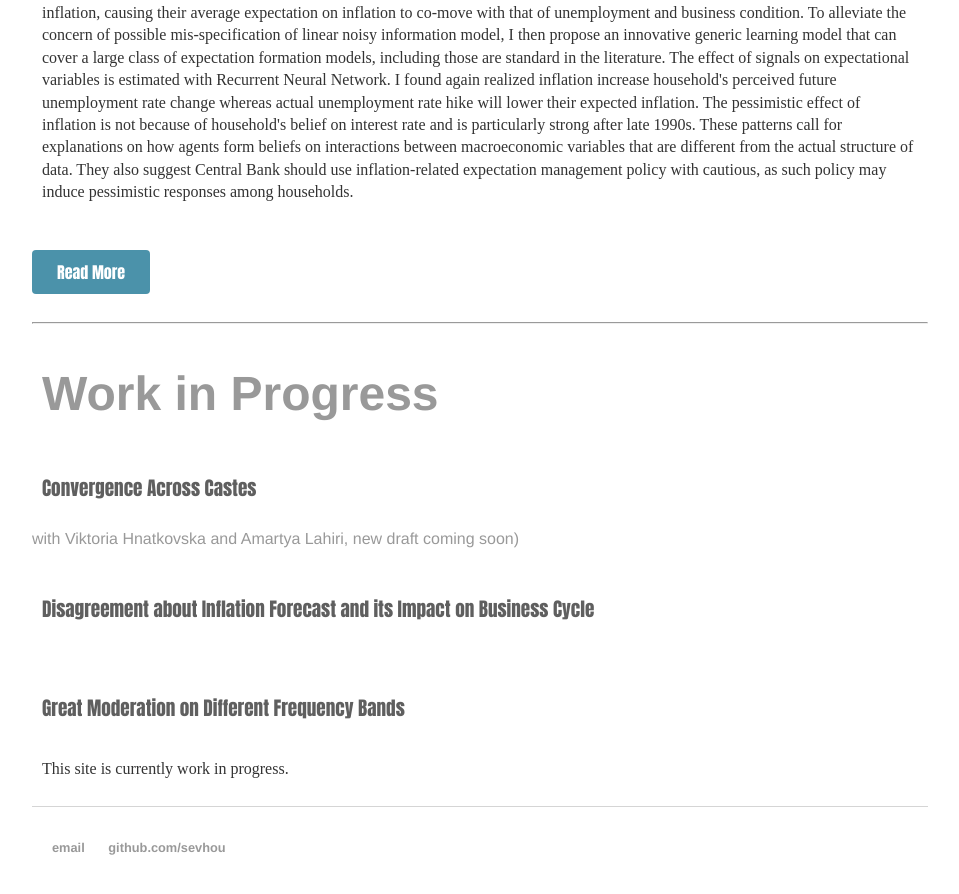
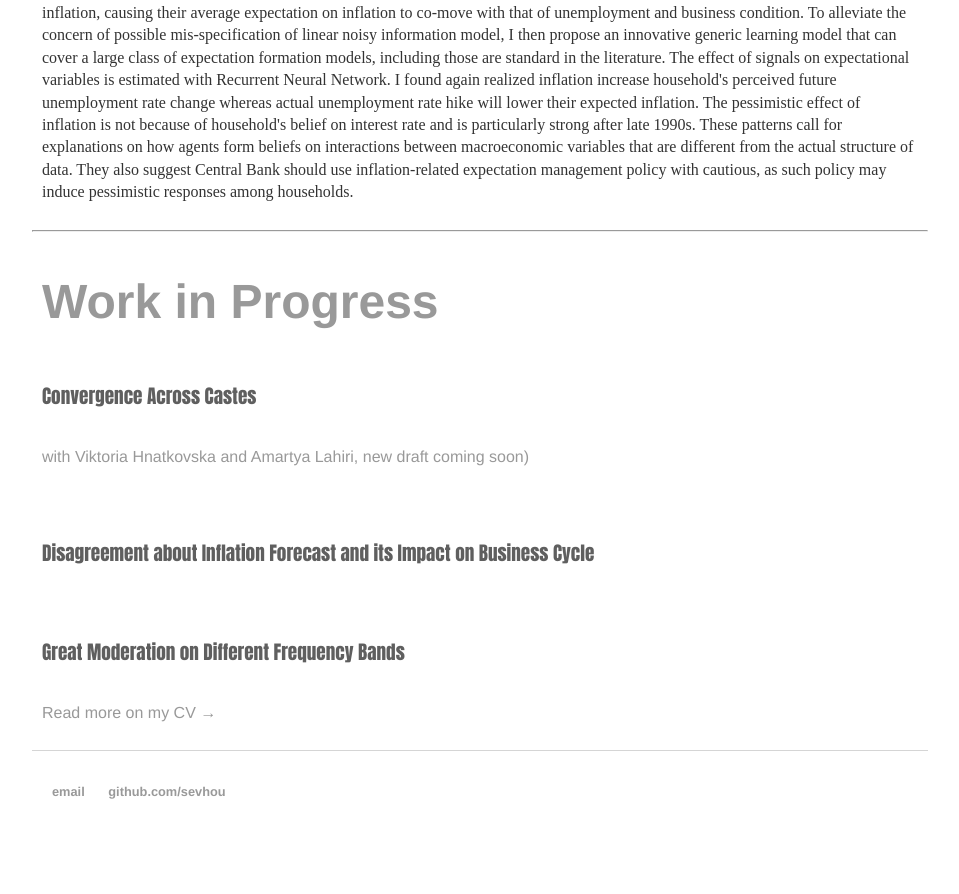
Before and after one commit to sevhou/sevhou.github.io, a Jekyll site: the page built from research/index.html, in a window 1280 px wide and 900 px high, scrolled down 1514 px. Shown: the top 894 px of the window, without its empty margins (160-1119 px from the left). Built offline with Jekyll 4.4.1, drawn with Linux system fonts in a browser that asks for light colours.

Commit message:
Update index.html

```diff
--- a/research/index.html
+++ b/research/index.html
@@ -27,7 +27,7 @@
 			decrease agents' reliance on corresponding public signals. I then propose a model that
 			features rational inattention to explain these patterns.</p>
 
-		<a href="/" class="bluebutton">Read More</a>
+		<a href="https://sevhou.github.io/research/Learning_RNN_v2.0.pdf" class="bluebutton">Read More</a>
 
 		<hr>
 
@@ -49,7 +49,7 @@
 			into a low inflation trap.
 
 		</p>
-		<a href="/" class="bluebutton">Read More</a>
+		<a href="https://sevhou.github.io/research/Monetary%20Policy%20when%20the%20Phillips%20Curve%20is%20Locally%20Quite%20Flat.pdf" class="bluebutton">Read More</a>
 		<hr>
 
 	<h2>Paper 3: Uncovering Subjective Models from Survey Expectations</h2>
@@ -72,19 +72,18 @@
 			policy may induce pessimistic responses among households.
 
 		</p>
-		<a href="/" class="bluebutton">Read More</a>
 		<hr>
 
 	<h1 class="wip">Work in Progress</h1>
 	<h2>Convergence Across Castes</h2>
-		<p class="light-text thin-margin">with Viktoria Hnatkovska and Amartya Lahiri, new draft coming soon)</p>
+		<p class="light-text">with Viktoria Hnatkovska and Amartya Lahiri, new draft coming soon)</p>
 	<br>
 	<h2>Disagreement about Inflation Forecast and its Impact on Business Cycle</h2>
 	<br>
 	<h2>Great Moderation on Different Frequency Bands</h2>
 
 
+	<p class="light-text"><a href="https://sevhou.github.io/cv/">Read more on my CV &#8594;</a></p>
 
 
-		<p>This site is currently work in progress.</p>
 </div><!-- /.blurb -->
```
